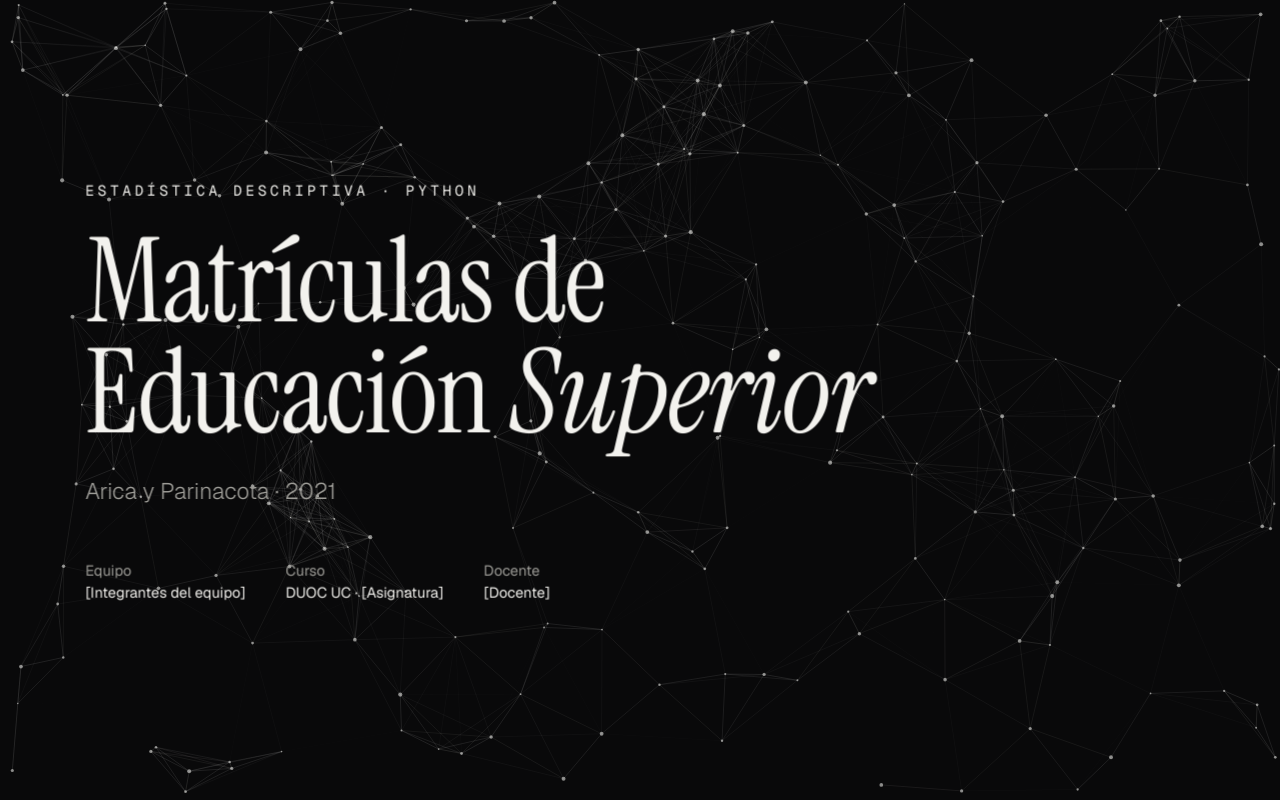
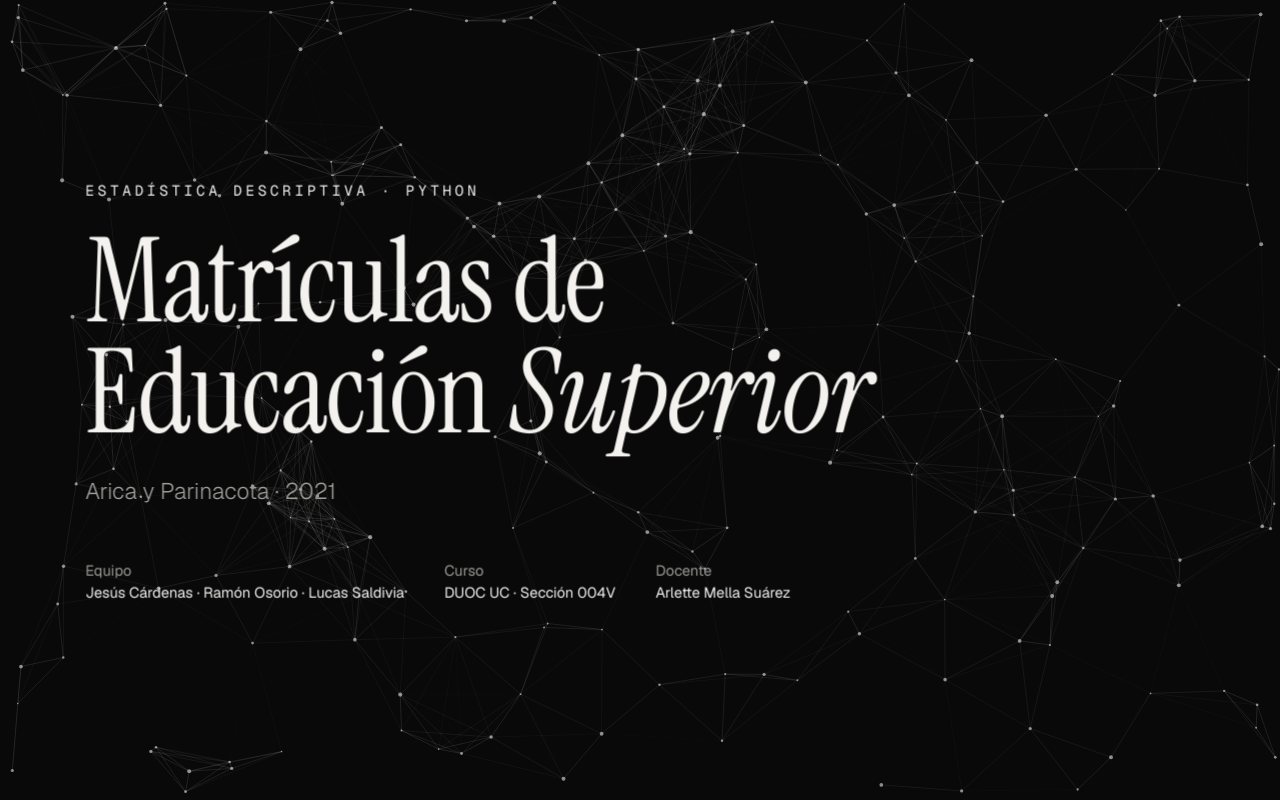
Before and after one commit to jesuscardenas-jacv1/Presentacion-Estadisticas-Descriptivas, a plain HTML site: page index.html in a window 1280 px wide. Drawn offline with nearby package versions, Linux system fonts and the light colour scheme; animation ran at ten frames a second.

Commit message:
Completar integrantes, sección y docente en portada y cierre
Co-Authored-By: Claude Opus 5.5 <noreply@anthropic.com>
Claude-Session: https://claude.ai/code/session_01Q15dXNrR3qmJF5Bgvacnbz

```diff
--- a/index.html
+++ b/index.html
@@ -236,9 +236,9 @@ aside.notes{display:none}
   <h1 class="display r" style="--d:350;font-size:176px;max-width:1300px">Matrículas de Educación <em>Superior</em></h1>
   <p class="lead r muted" style="--d:600">Arica y Parinacota · 2021</p>
   <div class="r" style="--d:800;display:flex;gap:60px;margin-top:40px">
-    <p class="small"><span class="muted">Equipo</span><br>[Integrantes del equipo]</p>
-    <p class="small"><span class="muted">Curso</span><br>DUOC UC · [Asignatura]</p>
-    <p class="small"><span class="muted">Docente</span><br>[Docente]</p>
+    <p class="small"><span class="muted">Equipo</span><br>Jesús Cárdenas · Ramón Osorio · Lucas Saldivia</p>
+    <p class="small"><span class="muted">Curso</span><br>DUOC UC · Sección 004V</p>
+    <p class="small"><span class="muted">Docente</span><br>Arlette Mella Suárez</p>
   </div>
   <aside class="notes">Presentamos el análisis estadístico de la base de matrículas de educación superior 2021 de la región de Arica y Parinacota, la misma base de la primera evaluación. Todo se hizo en Google Colab con Python (pandas, numpy, matplotlib y scikit-learn). En cada paso mostramos el código al lado de su resultado.</aside>
 </section>
@@ -818,7 +818,7 @@ VALOR ARANCEL (PESOS)    62.91  98.53   -5.09    3.53</p>
 <section class="slide dark" id="cierre" data-mode="text" data-enter="blur" style="justify-content:flex-end;align-items:center;gap:24px;padding-bottom:150px">
   <h2 class="sr">Gracias</h2>
   <p class="lead r" style="--d:1600;font-size:48px;font-family:var(--f-display);font-style:italic">¿Preguntas?</p>
-  <p class="small r muted" style="--d:1800;text-align:center">[Integrantes del equipo] · DUOC UC</p>
+  <p class="small r muted" style="--d:1800;text-align:center">Jesús Cárdenas · Ramón Osorio · Lucas Saldivia · DUOC UC</p>
   <aside class="notes">Gracias por su atención. Quedamos atentos a sus preguntas; si quiere, podemos abrir el Colab y ejecutar cualquiera de las celdas en vivo.</aside>
 </section>
 
```
